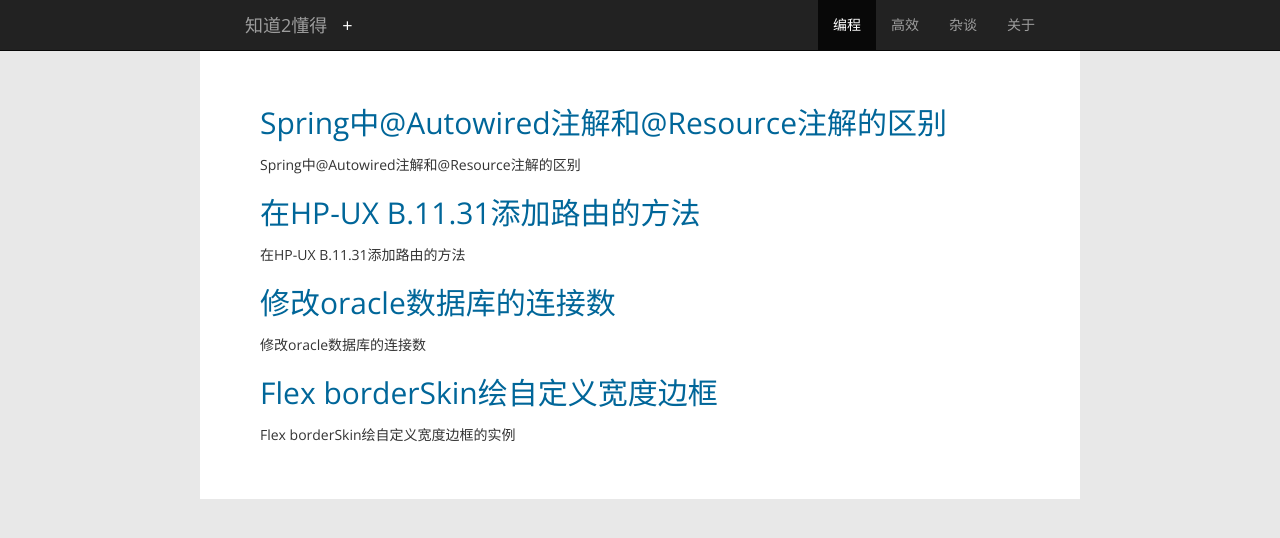
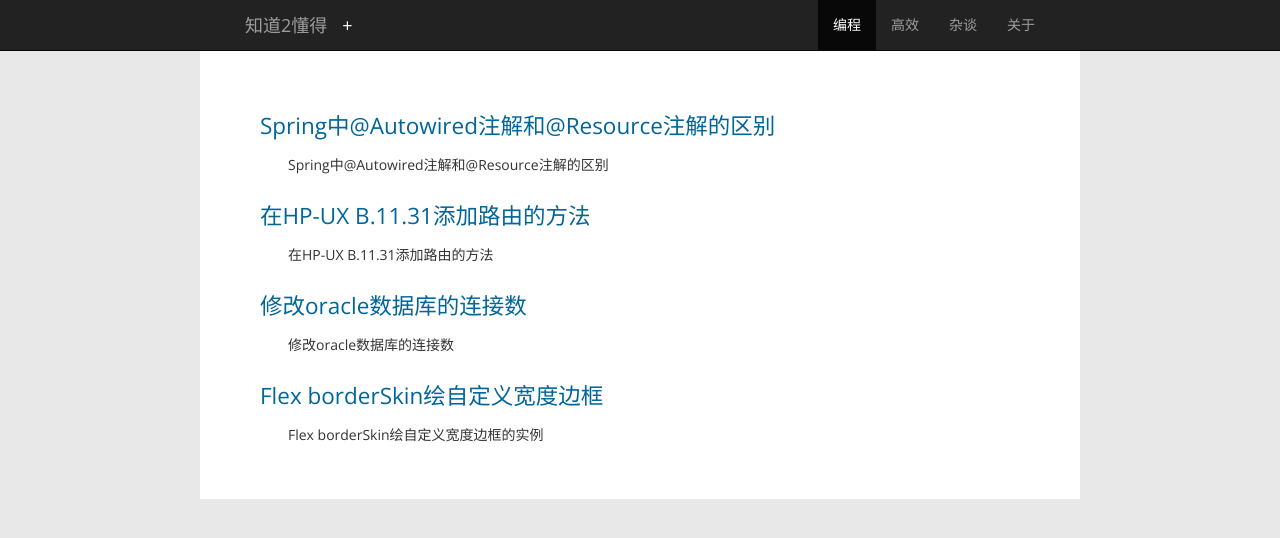
Before and after one commit to shenglongcsl/wenin819.github.io, a Jekyll site: the page built from index.md, in a window 1280 px wide. Shown: the top 538 px of the page. Built offline with Jekyll 4.4.1, drawn with Linux system fonts in a browser that asks for light colours; nearby versions of some CDN libraries; Markdown is read by kramdown in place of the engine named in the settings.

Commit message:
修改网页显示样式，改所有非code的字体默认为微软雅黑，修改访问过的链接为紫色，和增加首行缩进

```diff
--- a/css/main.css
+++ b/css/main.css
@@ -9,12 +9,20 @@
     margin: 0 auto;
 }
 
-html, body {
-    font-family: 微软雅黑,Open Sans,Verdana,sans-serif,宋体;
+html, body, h1, h2, h3, h4, h5, h6 {
+    font-family: 微软雅黑,"Open Sans",Verdana,sans-serif,宋体;
+}
+
+.col-1 h2 a {
+    font-size: 0.75em;
 }
 
 pre, code {
-    font-family: Consolas,Open Sans,Bitstream Vera Sans Mono,Courier New,Courier,monospace !important;
+    font-family: Consolas,"Open Sans","Bitstream Vera Sans Mono","Courier New",Courier,monospace !important;
+}
+
+p {
+    text-indent: 2em;
 }
 
 /* Customize container */
@@ -38,6 +46,10 @@
 a:active {
     text-decoration: underline;
 }
+a:visited {
+    color: #609;
+}
+
 
 h1,
 h2 {
```
